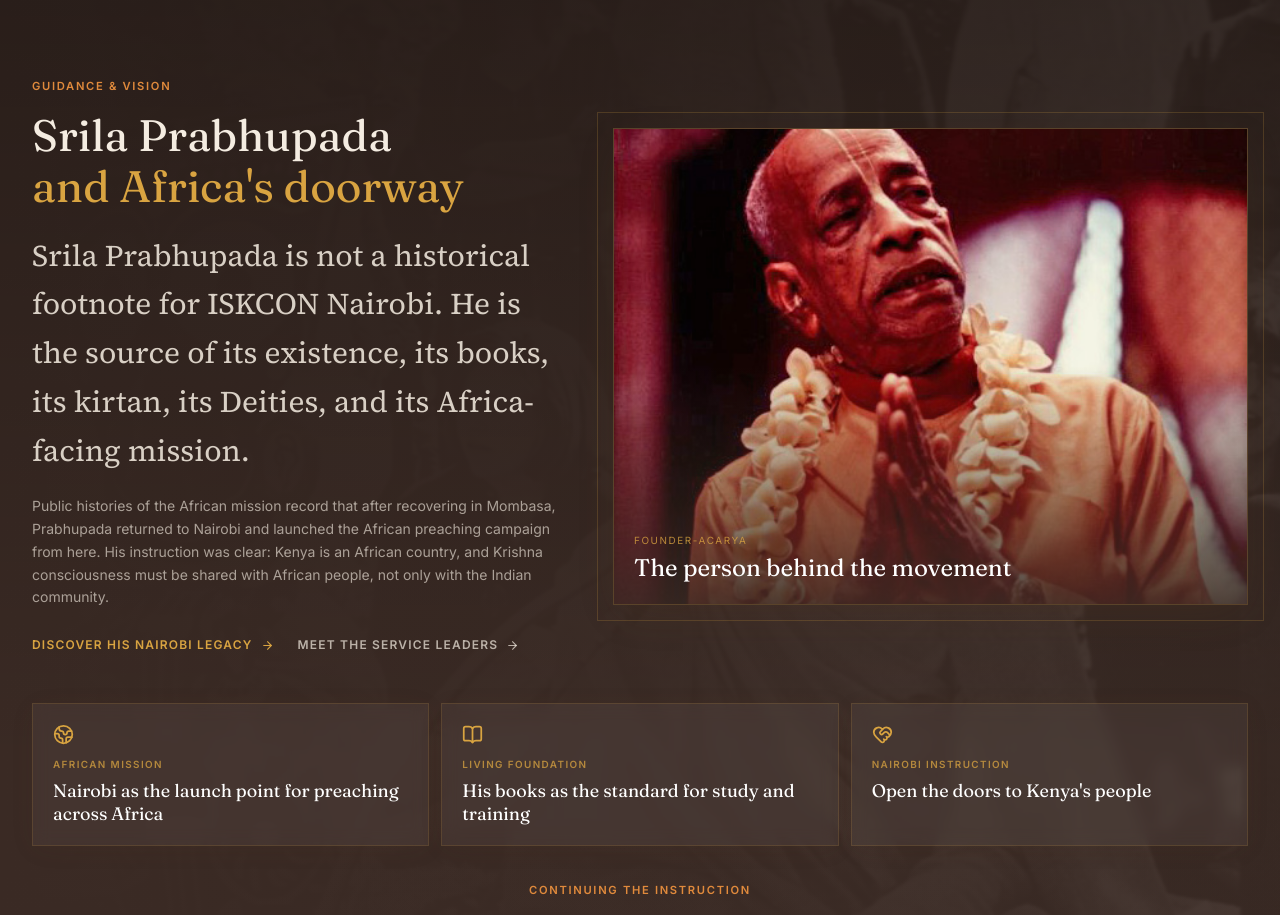
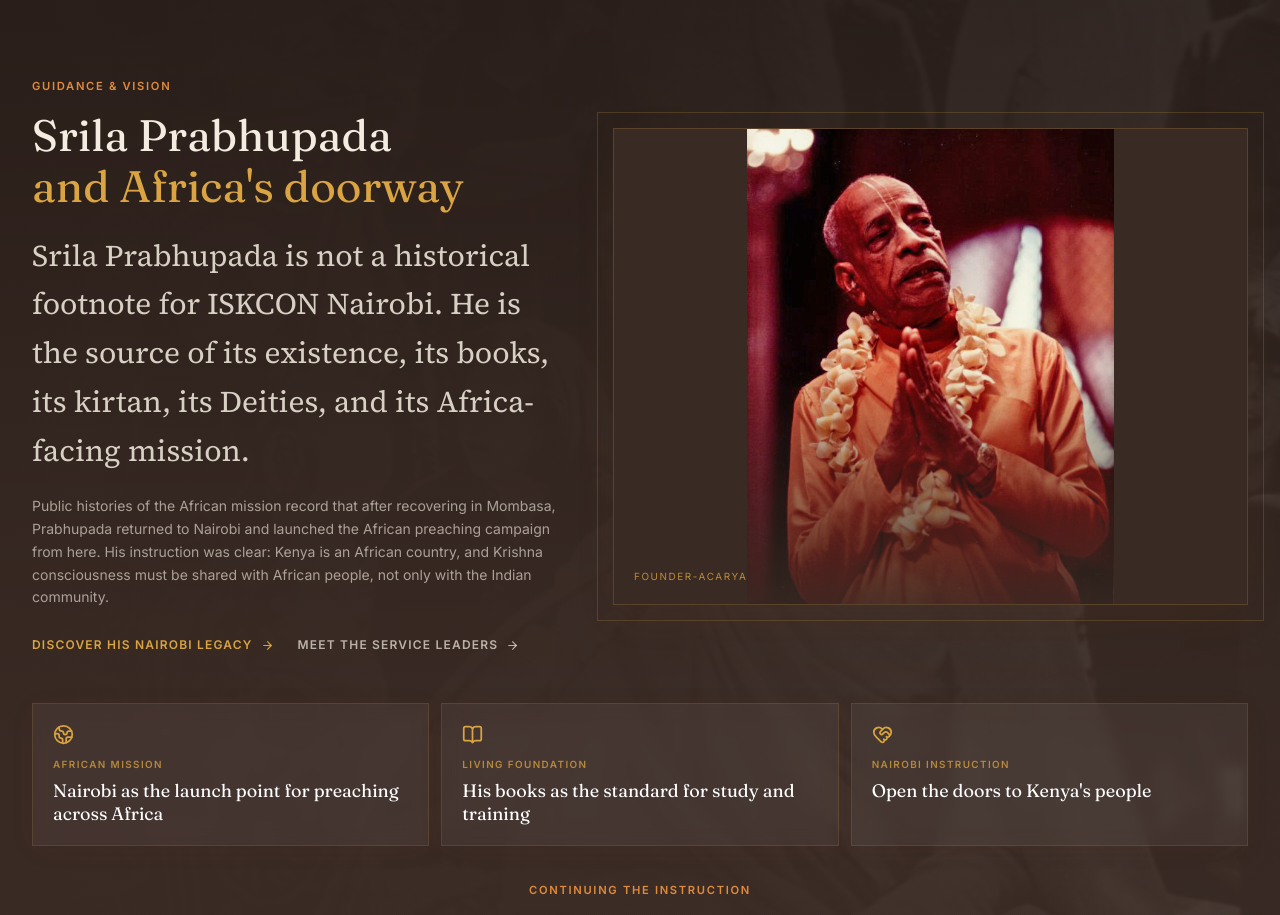
Before and after one commit to mongaremanfredo/iskcon-nairobi, a Next.js app: page / in a window 1280 px wide. Shown: the part 4980-5895 px from the top of the page. Built offline with nearby package versions, Linux system fonts and the light colour scheme.

Commit message:
Fix Prabhupada guidance image crop

```diff
--- a/src/components/sections/LeadershipSection.tsx
+++ b/src/components/sections/LeadershipSection.tsx
@@ -28,12 +28,11 @@ export default function LeadershipSection() {
                 <img
                   src="/images/prabhupada/swami-prabhupada-classic.jpg"
                   alt="Srila Prabhupada"
-                  className="aspect-[4/3] w-full object-cover object-[center_28%] opacity-95"
+                  className="aspect-[4/3] w-full object-contain opacity-95"
                 />
                 <div className="absolute inset-0 bg-gradient-to-t from-dusk/88 via-transparent to-transparent" />
                 <div className="absolute bottom-0 left-0 right-0 p-5">
                   <p className="font-inter text-[0.62rem] uppercase tracking-[0.16em] text-gold/80">Founder-Acarya</p>
-                  <p className="mt-1 font-playfair text-2xl text-white">The person behind the movement</p>
                 </div>
               </div>
             </div>
@@ -63,12 +62,11 @@ export default function LeadershipSection() {
               <img
                 src="/images/prabhupada/swami-prabhupada-classic.jpg"
                 alt="Srila Prabhupada"
-                className="aspect-[4/3] w-full object-cover object-[center_28%] opacity-95"
+                className="aspect-[4/3] w-full object-contain opacity-95"
               />
               <div className="absolute inset-0 bg-gradient-to-t from-dusk/88 via-transparent to-transparent" />
               <div className="absolute bottom-0 left-0 right-0 p-5">
                 <p className="font-inter text-[0.62rem] uppercase tracking-[0.16em] text-gold/80">Founder-Acarya</p>
-                <p className="mt-1 font-playfair text-2xl text-white">The person behind the movement</p>
               </div>
             </div>
           </div>
```
